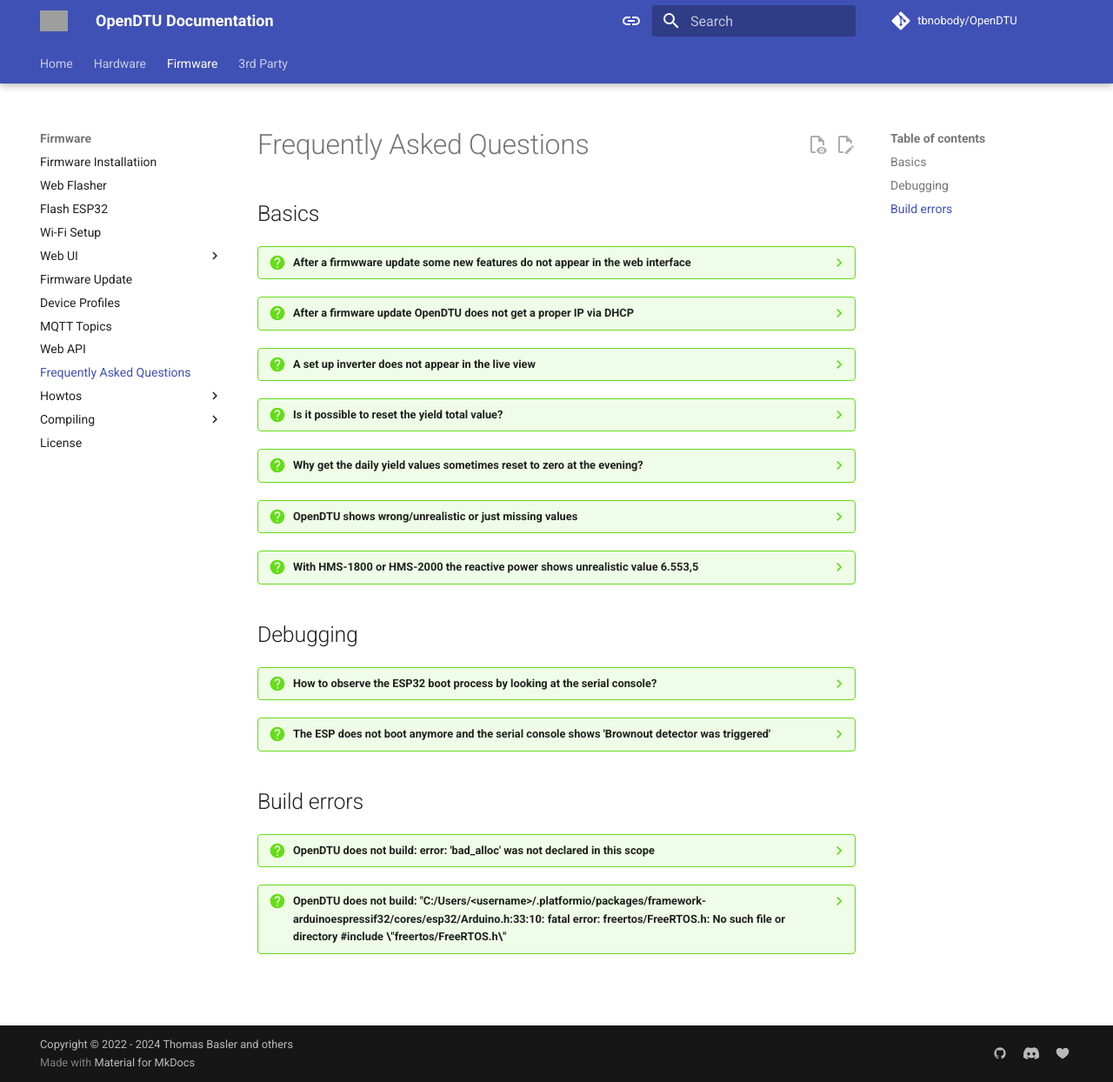
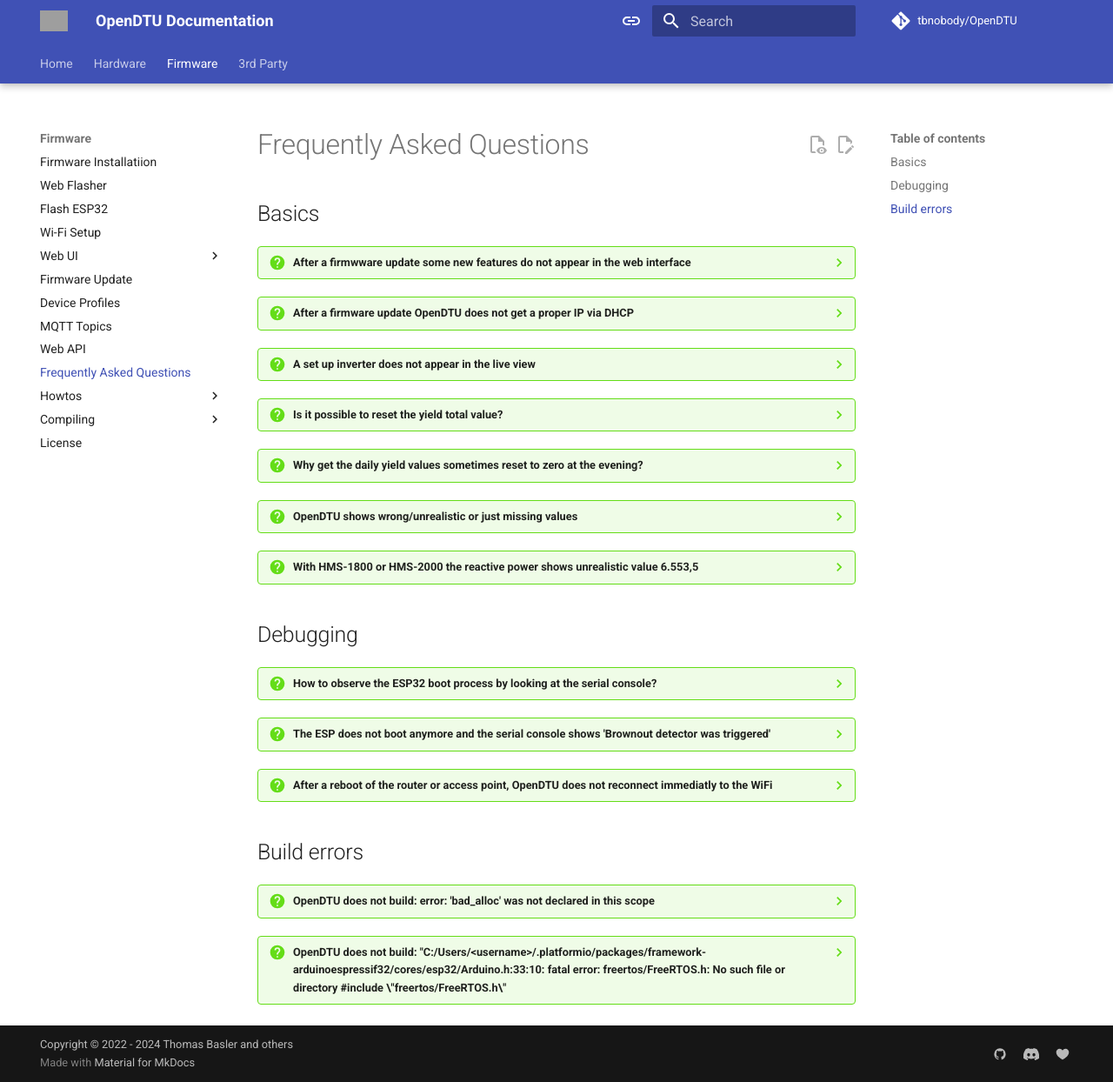
Before and after one commit to tbnobody/OpenDTU-docs, an MkDocs documentation site: the page built from docs/firmware/faq.md, in a window 1280 px wide and 1244 px high. Shown: the whole window at 87% size. Built offline with MkDocs 1.6.1 and Material for MkDocs 9.7.7, drawn with Linux system fonts in a browser that asks for light colours; comment, search, counter and statistics services are not loaded; some of the changed lines change nothing that is shown; grey boxes are pictures that could not be loaded.

Commit message:
Added FAQ regarding reconnect behavior

```diff
--- a/docs/firmware/faq.md
+++ b/docs/firmware/faq.md
@@ -46,6 +46,10 @@
 
     This means that under certain circumstances (activation of WLAN/Ethernet or sending requests to the inverter) the supply voltage drops to such an extent that the ESP can no longer work reliably. This can be remedied, for example, with a 100uF capacitor between VCC and GND. In exceptional cases, the power supply unit also appears to be too weak. The cable cross-section of the USB cable can also have an influence.
 
+??? question "After a reboot of the router or access point, OpenDTU does not reconnect immediatly to the WiFi"
+
+    OpenDTU tries to reconnect to the WiFi for 30 seconds. If it can't find the WiFi within this time it stops reconnecting and waits for 10 minutes until a new connect attempt is done. This is done because all channels are tried during a connection attempt. This means that an end device that is connected to the "Admin Access Point" may lose the connection or is not be able to connect at all.
+
 ## Build errors
 
 ??? question "OpenDTU does not build: error: 'bad_alloc' was not declared in this scope"
```
